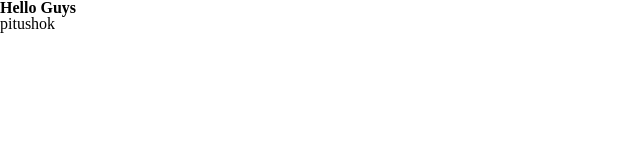
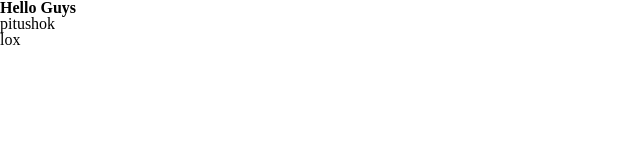
Before and after one commit to PowerOfGod/Test-Git, a plain HTML site: page start/index.html in a window 1280 px wide. Shown: the full height of the page, 0-640 px from the left. Drawn offline with nearby package versions, Linux system fonts and the light colour scheme.

Commit message:
Refactoring 2

```diff
--- a/start/index.html
+++ b/start/index.html
@@ -1,4 +1,5 @@
 <!DOCTYPE html>
+
 <html lang="en">
 <head>
   <meta charset="UTF-8">
@@ -14,6 +15,14 @@
   <h1>Hello Guys</h1>
   <p class="text">pitushok</p>
 
+
+
+
+  <p>lox
+  </p>
+
+
+
   <script src="https://ajax.googleapis.com/ajax/libs/jquery/3.4.1/jquery.min.js"></script>
   <script src="js/slick.min.js"></script>
   <script src="js/jquery.fancybox.min.js"></script>
```
